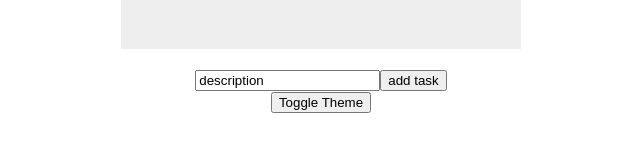
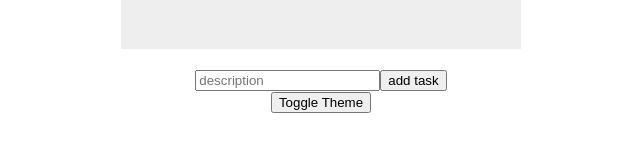
Before and after one commit to abenheni/moudir-hc, a React (Create React App) app: page / in a window 1280 px wide. Shown: the part 196-348 px from the top of the page, without its empty margins (319-959 px from the left). Built offline with nearby package versions, Linux system fonts and the light colour scheme.

Commit message:
fix input value

```diff
--- a/src/components/TaskForm.js
+++ b/src/components/TaskForm.js
@@ -13,7 +13,7 @@ const NewTaskForm = () => {
 
     return(
         <form onSubmit={handleSubmit}>
-            <input type='text' placeholder='description' value='description'
+            <input type='text' placeholder='description' value={description}
                 onChange={(e) => setDescription(e.target.value)} required />
             <input type='submit' value='add task' />
         </form>
```
